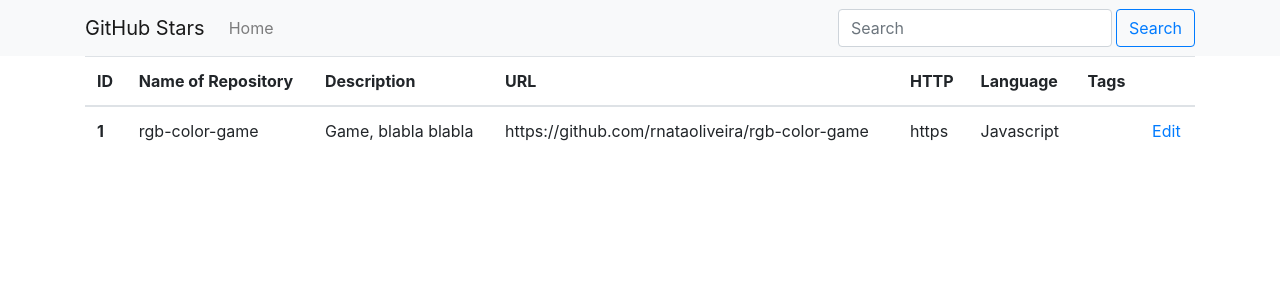
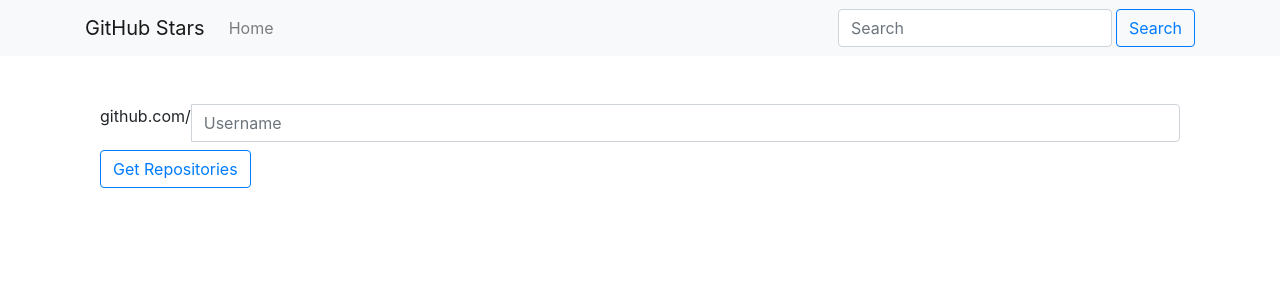
Before and after one commit to rnataoliveira/challenge, a React app in the folder resolution/: page / in a window 1280 px wide. Shown: the top 300 px of the page. Built offline with nearby package versions, Linux system fonts and the light colour scheme.

Commit message:
Configurating Route

```diff
--- a/resolution/package.json
+++ b/resolution/package.json
@@ -8,7 +8,9 @@
     "jquery": "^3.2.1",
     "popper.js": "^1.12.9",
     "react": "^16.2.0",
-    "react-dom": "^16.2.0"
+    "react-dom": "^16.2.0",
+    "react-router": "^4.2.0",
+    "react-router-dom": "^4.2.2"
   },
   "devDependencies": {
     "babel-core": "^6.26.0",
--- a/resolution/src/components/App.js
+++ b/resolution/src/components/App.js
@@ -1,14 +1,20 @@
 import React from 'react';
+import Router from 'react-router';
+import { BrowserRouter, Route, Switch } from 'react-router-dom';
 
+// import GitHubStars from './GitHubStars';
+import GetUserStars from './GetUserStars';
 import GitHubStars from './GitHubStars';
 
 export default class App extends React.Component {
     render() {
-
         return (
-            <div>
-                <GitHubStars />
-            </div>
+            <BrowserRouter>
+                <Switch>
+                    <Route exact path="/" component={GetUserStars}/>
+                    <Route exact path="/stars" component={GitHubStars}/>
+                </Switch>
+            </BrowserRouter>
         );
     }
 }
```
Also changed, not shown: 1 other file (tests, documents, lock files or other folders).
